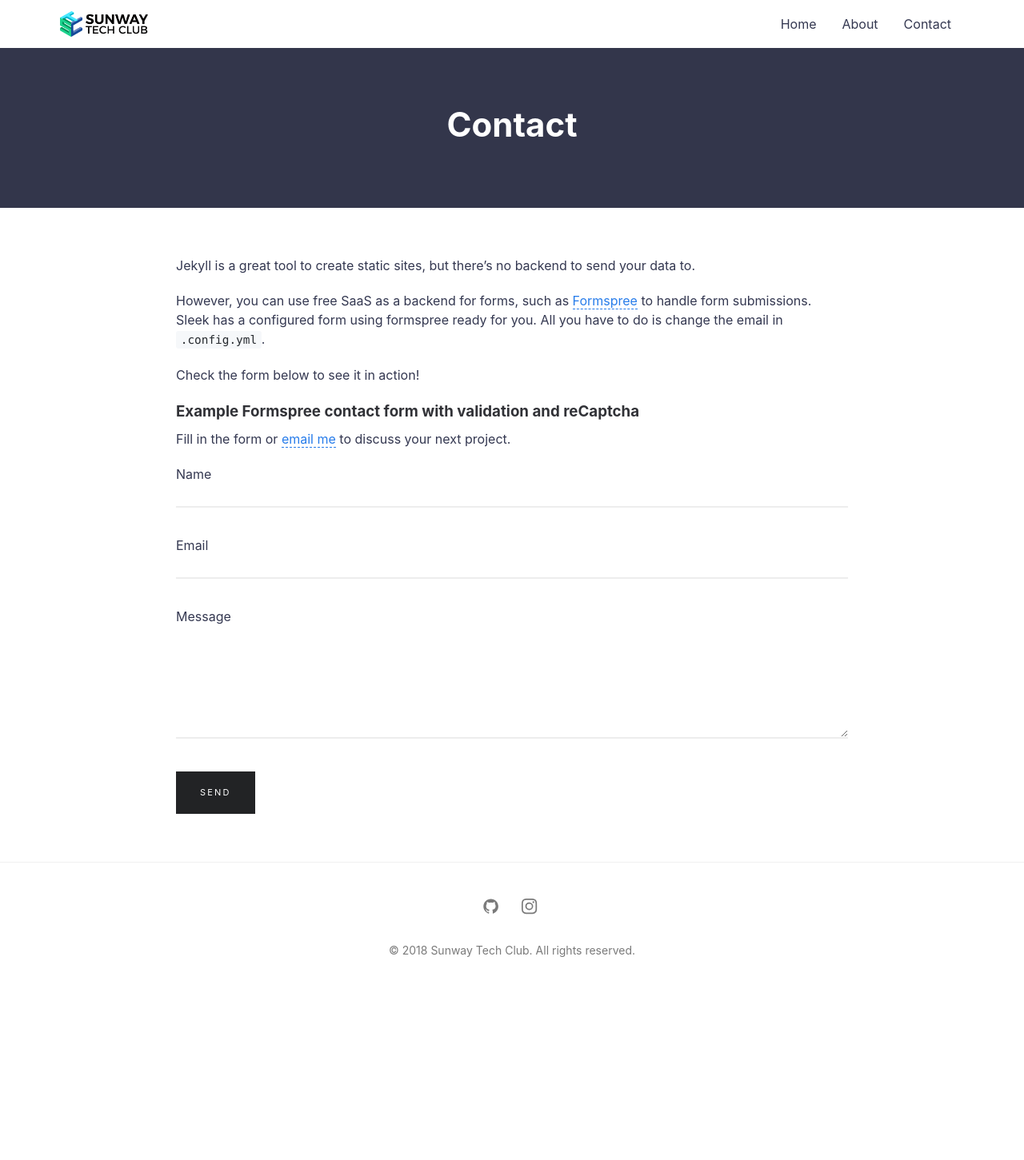
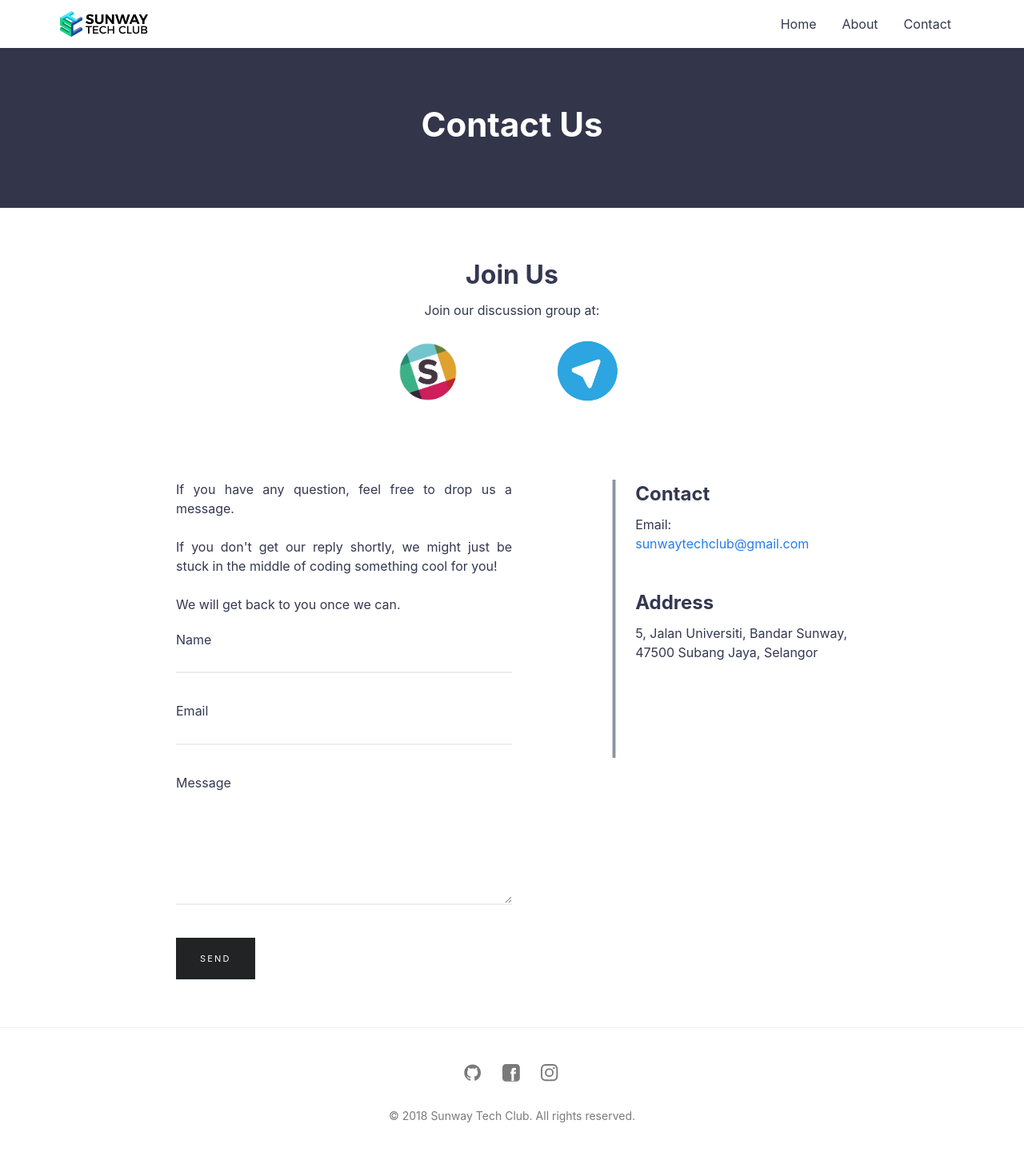
Before and after one commit to lewjiayi/sunwaytechclub-site, a Jekyll site: the page built from contact.md, in a window 1280 px wide. Shown: the whole page at 80% size. Built offline with Jekyll 4.4.1, drawn with Linux system fonts in a browser that asks for light colours; before the commit the page ends 1244 px from its top, so only the background shows below that.

Commit message:
feat: Update contact page with club communication channel (#2)
* Add telegram and slack channel

* Update contact us mobile responsive

* Update footer facebook page

```diff
--- a/_config.yml
+++ b/_config.yml
@@ -37,6 +37,7 @@ email: sunwaytechclub@gmail.com # email for form submission
 # twitter_username: jan_czizikow # replace with your_twitter_username or comment to remove link from footer
 github_username:  sunwaytechclub # replace with your_github_username or comment to remove link from footer
 instagram_username: sunwaytechclub # replace with your_instagram_username or comment to remove link from footer
+facebook_username: sunwaytechclub # replace with your_facebook_username or comment to remove link from footer
 
 # disqus:
 #  shortname: janczizikow # to enable comments replace with your_disqus_shortname
--- a/_includes/footer.html
+++ b/_includes/footer.html
@@ -3,7 +3,12 @@
     <nav class="social">
       {% if site.github_username %}
         <a class="social__link" target="_blank" rel="noopener noreferrer" href="https://github.com/{{ site.github_username }}">
-          <svg class="social__icon" viewBox="0 0 20 20" width="20px" height="20px"><path d="M7.999,0.431c-4.285,0-7.76,3.474-7.76,7.761 c0,3.428,2.223,6.337,5.307,7.363c0.388,0.071,0.53-0.168,0.53-0.374c0-0.184-0.007-0.672-0.01-1.32 c-2.159,0.469-2.614-1.04-2.614-1.04c-0.353-0.896-0.862-1.135-0.862-1.135c-0.705-0.481,0.053-0.472,0.053-0.472 c0.779,0.055,1.189,0.8,1.189,0.8c0.692,1.186,1.816,0.843,2.258,0.645c0.071-0.502,0.271-0.843,0.493-1.037 C4.86,11.425,3.049,10.76,3.049,7.786c0-0.847,0.302-1.54,0.799-2.082C3.768,5.507,3.501,4.718,3.924,3.65 c0,0,0.652-0.209,2.134,0.796C6.677,4.273,7.34,4.187,8,4.184c0.659,0.003,1.323,0.089,1.943,0.261 c1.482-1.004,2.132-0.796,2.132-0.796c0.423,1.068,0.157,1.857,0.077,2.054c0.497,0.542,0.798,1.235,0.798,2.082 c0,2.981-1.814,3.637-3.543,3.829c0.279,0.24,0.527,0.713,0.527,1.437c0,1.037-0.01,1.874-0.01,2.129 c0,0.208,0.14,0.449,0.534,0.373c3.081-1.028,5.302-3.935,5.302-7.362C15.76,3.906,12.285,0.431,7.999,0.431z"/></svg>
+          <svg class="social__icon" viewBox="0 0 18 18 " width="18px" height="18px"><path d="M7.999,0.431c-4.285,0-7.76,3.474-7.76,7.761 c0,3.428,2.223,6.337,5.307,7.363c0.388,0.071,0.53-0.168,0.53-0.374c0-0.184-0.007-0.672-0.01-1.32 c-2.159,0.469-2.614-1.04-2.614-1.04c-0.353-0.896-0.862-1.135-0.862-1.135c-0.705-0.481,0.053-0.472,0.053-0.472 c0.779,0.055,1.189,0.8,1.189,0.8c0.692,1.186,1.816,0.843,2.258,0.645c0.071-0.502,0.271-0.843,0.493-1.037 C4.86,11.425,3.049,10.76,3.049,7.786c0-0.847,0.302-1.54,0.799-2.082C3.768,5.507,3.501,4.718,3.924,3.65 c0,0,0.652-0.209,2.134,0.796C6.677,4.273,7.34,4.187,8,4.184c0.659,0.003,1.323,0.089,1.943,0.261 c1.482-1.004,2.132-0.796,2.132-0.796c0.423,1.068,0.157,1.857,0.077,2.054c0.497,0.542,0.798,1.235,0.798,2.082 c0,2.981-1.814,3.637-3.543,3.829c0.279,0.24,0.527,0.713,0.527,1.437c0,1.037-0.01,1.874-0.01,2.129 c0,0.208,0.14,0.449,0.534,0.373c3.081-1.028,5.302-3.935,5.302-7.362C15.76,3.906,12.285,0.431,7.999,0.431z"/></svg>
+        </a>
+        {% endif %}
+        {% if site.facebook_username %}
+        <a class="social__link" target="_blank" rel="noopener noreferrer" href="https://www.facebook.com/{{ site.facebook_username }}">
+          <svg class="social__icon" viewBox="0 0 55 55" width="55px" height="55px"><path d="M40,0H10C4.486,0,0,4.486,0,10v30c0,5.514,4.486,10,10,10h30c5.514,0,10-4.486,10-10V10C50,4.486,45.514,0,40,0z M39,17h-3 c-2.145,0-3,0.504-3,2v3h6l-1,6h-5v20h-7V28h-3v-6h3v-3c0-4.677,1.581-8,7-8c2.902,0,6,1,6,1V17z"></path></svg>
         </a>
       {% endif %}
       {% if site.twitter_username %}
@@ -13,7 +18,7 @@
       {% endif %}
       {% if site.instagram_username %}
         <a class="social__link" target="_blank" rel="noopener noreferrer" href="https://www.instagram.com/{{ site.instagram_username }}">
-          <svg class="social__icon" viewBox="0 0 20 20" width="20px" height="20px"><path d="M8 0C5.827 0 5.555.01 4.702.048 3.85.088 3.27.222 2.76.42a3.908 3.908 0 0 0-1.417.923c-.445.444-.72.89-.923 1.417-.198.51-.333 1.09-.372 1.942C.008 5.555 0 5.827 0 8s.01 2.445.048 3.298c.04.852.174 1.433.372 1.942.204.526.478.973.923 1.417.444.445.89.72 1.417.923.51.198 1.09.333 1.942.372.853.04 1.125.048 3.298.048s2.445-.01 3.298-.048c.852-.04 1.433-.174 1.942-.372a3.908 3.908 0 0 0 1.417-.923c.445-.444.72-.89.923-1.417.198-.51.333-1.09.372-1.942.04-.853.048-1.125.048-3.298s-.01-2.445-.048-3.298c-.04-.852-.174-1.433-.372-1.942a3.908 3.908 0 0 0-.923-1.417A3.886 3.886 0 0 0 13.24.42c-.51-.198-1.09-.333-1.942-.372C10.445.008 10.173 0 8 0zm0 1.44c2.136 0 2.39.01 3.233.048.78.036 1.203.166 1.485.276.374.145.64.318.92.598.28.28.453.546.598.92.11.282.24.705.276 1.485.038.844.047 1.097.047 3.233s-.01 2.39-.05 3.233c-.04.78-.17 1.203-.28 1.485-.15.374-.32.64-.6.92-.28.28-.55.453-.92.598-.28.11-.71.24-1.49.276-.85.038-1.1.047-3.24.047s-2.39-.01-3.24-.05c-.78-.04-1.21-.17-1.49-.28a2.49 2.49 0 0 1-.92-.6c-.28-.28-.46-.55-.6-.92-.11-.28-.24-.71-.28-1.49-.03-.84-.04-1.1-.04-3.23s.01-2.39.04-3.24c.04-.78.17-1.21.28-1.49.14-.38.32-.64.6-.92.28-.28.54-.46.92-.6.28-.11.7-.24 1.48-.28.85-.03 1.1-.04 3.24-.04zm0 2.452a4.108 4.108 0 1 0 0 8.215 4.108 4.108 0 0 0 0-8.215zm0 6.775a2.667 2.667 0 1 1 0-5.334 2.667 2.667 0 0 1 0 5.334zm5.23-6.937a.96.96 0 1 1-1.92 0 .96.96 0 0 1 1.92 0z"></path></svg>
+          <svg class="social__icon" viewBox="0 0 18 18" width="18px" height="18px"><path d="M8 0C5.827 0 5.555.01 4.702.048 3.85.088 3.27.222 2.76.42a3.908 3.908 0 0 0-1.417.923c-.445.444-.72.89-.923 1.417-.198.51-.333 1.09-.372 1.942C.008 5.555 0 5.827 0 8s.01 2.445.048 3.298c.04.852.174 1.433.372 1.942.204.526.478.973.923 1.417.444.445.89.72 1.417.923.51.198 1.09.333 1.942.372.853.04 1.125.048 3.298.048s2.445-.01 3.298-.048c.852-.04 1.433-.174 1.942-.372a3.908 3.908 0 0 0 1.417-.923c.445-.444.72-.89.923-1.417.198-.51.333-1.09.372-1.942.04-.853.048-1.125.048-3.298s-.01-2.445-.048-3.298c-.04-.852-.174-1.433-.372-1.942a3.908 3.908 0 0 0-.923-1.417A3.886 3.886 0 0 0 13.24.42c-.51-.198-1.09-.333-1.942-.372C10.445.008 10.173 0 8 0zm0 1.44c2.136 0 2.39.01 3.233.048.78.036 1.203.166 1.485.276.374.145.64.318.92.598.28.28.453.546.598.92.11.282.24.705.276 1.485.038.844.047 1.097.047 3.233s-.01 2.39-.05 3.233c-.04.78-.17 1.203-.28 1.485-.15.374-.32.64-.6.92-.28.28-.55.453-.92.598-.28.11-.71.24-1.49.276-.85.038-1.1.047-3.24.047s-2.39-.01-3.24-.05c-.78-.04-1.21-.17-1.49-.28a2.49 2.49 0 0 1-.92-.6c-.28-.28-.46-.55-.6-.92-.11-.28-.24-.71-.28-1.49-.03-.84-.04-1.1-.04-3.23s.01-2.39.04-3.24c.04-.78.17-1.21.28-1.49.14-.38.32-.64.6-.92.28-.28.54-.46.92-.6.28-.11.7-.24 1.48-.28.85-.03 1.1-.04 3.24-.04zm0 2.452a4.108 4.108 0 1 0 0 8.215 4.108 4.108 0 0 0 0-8.215zm0 6.775a2.667 2.667 0 1 1 0-5.334 2.667 2.667 0 0 1 0 5.334zm5.23-6.937a.96.96 0 1 1-1.92 0 .96.96 0 0 1 1.92 0z"></path></svg>
         </a>
       {% endif %}
     </nav>
--- a/_includes/form.html
+++ b/_includes/form.html
@@ -1,5 +1,7 @@
+ <div>
+
   <form id="contactForm" action="https://formspree.io/{{site.email}}" method="post" novalidate>
-  <div class="form__input half">
+    <div class="form__input">
       <label for="name">Name</label>
       <input type="text" name="name" id="name" autocomplete="name" required>
     </div>
@@ -19,3 +21,4 @@
     <input class="hidden" type="text" name="_gotcha">
     <button class="btn js-submit" type="submit" value="Send">Send</button>
   </form>
+</div>
--- a/contact.md
+++ b/contact.md
@@ -1,19 +1,96 @@
 ---
 layout: page
-title: Contact
+title: Contact Us
 permalink: /contact/
 ---
-
-Jekyll is a great tool to create static sites, but there’s no backend to send your data to.
-
-However, you can use free SaaS as a backend for forms, such as [Formspree](https://formspree.io/) to handle form submissions. Sleek has a configured form using formspree ready for you. All you have to do is change the email in `.config.yml`.
-
-Check the form below to see it in action!
-
-### Example Formspree contact form with validation and reCaptcha
-
-Fill in the form or [email me](mailto:{{site.email}}) to discuss your next project.
-
-{% include form.html %}
+<div style="text-align: center;">
+	<h1 style="color: #343851;">Join Us</h1>
+	<p>
+		Join our discussion group at:<br>
+		<div class="slack" style="display: inline-block; vertical-align: top;">
+			<a href="https://join.slack.com/t/sunwaytechclub/shared_invite/enQtNDI4MzAwMDk4ODgzLWM3MzMyZWY2NTRiMzhjNDNhN2Y5ZjY3ZDY1YWY1ZjVlYjI5M2UxZmJkMjljMjdjZmE1N2ZmMmM2ZjA0YzljYjQ" style="border: none;">
+				<img src="{{ "/assets/img/slack.png" | relative_url }}" alt="SLACK">
+			</a>
+		</div>
+		<div class="telegram" style="display: inline-block; vertical-align: top;">
+			<a href="tg://join?invite=AEw0LkH7Xu4BRr0BVSXH9g" style="border: none;">
+				<img src="{{ "/assets/img/telegram.png" | relative_url }}" alt="TELEGRAM">
+			</a>
+		</div>
+	</p>
+</div>
+<div>
+	<div class="form-wrapper">
+		 <p align="justify">
+		 	If you have any question, feel free to drop us a message. <br><br>
+		 	If you don't get our reply shortly, we might just be stuck in the middle of coding something cool for you! <br><br>
+			We will get back to you once we can.
+		</p>
+		{% include form.html %}
+	</div>
+	<div class="contact-info-wrapper">
+		<h2 style="color: #343851">Contact</h2>
+		<p>Email: <a href="mailto:sunwaytechclub@gmail.com" style="border: none !important;">sunwaytechclub@gmail.com</a><br><br></p>
+		<h2 style="color: #343851">Address</h2>
+		<p>5, Jalan Universiti, Bandar Sunway, 47500 Subang Jaya, Selangor</p>
+	</div>
+</div>
 
 {% include modal.html %}
+
+
+<style type="text/css">
+/*desktop*/
+@media screen and (min-width: 769px) {
+	.form-wrapper{
+		width: 50%;
+		display: inline-block;
+		text-align: justify;
+	}
+
+	.contact-info-wrapper{
+		width: 35%;
+		display: inline-block;
+		vertical-align: top;
+		float: right;
+		border-left: 3px double #343851;
+		padding-left: 3%;
+		padding-bottom: 100px;
+	}
+
+	.slack{
+		padding-right: 50px;
+		width: 140px;
+		height: 140px;
+	}
+
+	.telegram{
+		padding-left: 50px;
+		width: 160px;
+		height: 160px;
+	}
+}
+
+/*mobile*/
+@media screen and (max-width: 768px) {
+	.form-wrapper{
+		width: 100%;
+		text-align: justify;
+	}
+
+	.contact-info-wrapper{
+		width: 100%;
+		display: inline-block;
+		padding-top: 50px;
+	}
+	.slack{
+		width: 30%;
+		height: 30%;
+	}
+
+	.telegram{
+		width: 37%;
+		height: 37%;
+	}
+}
+</style>
```
Also changed, not shown: assets/img/slack.png (added), assets/img/telegram.png (added), 1 other file. Lines whose indentation alone changed are shown as unchanged.
